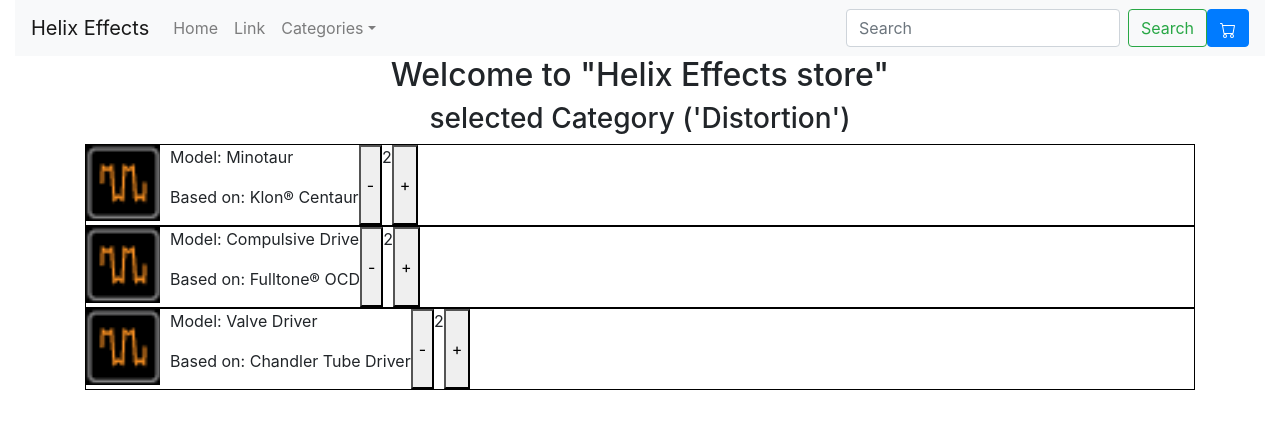
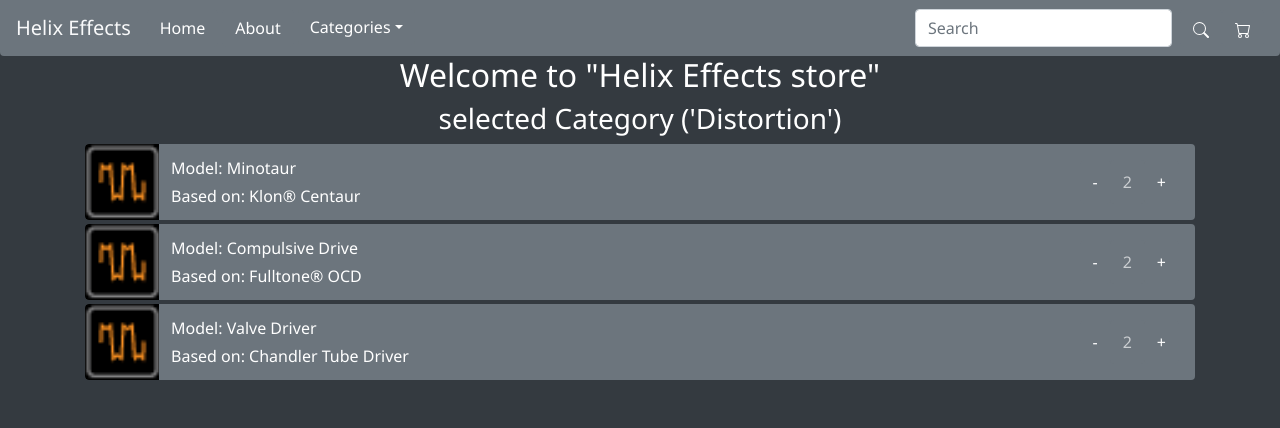
Before and after one commit to marianomartinez/CH-Helix-React, a React (Create React App) app: page / in a window 1280 px wide. Shown: the top 428 px of the page. Built offline with nearby package versions, Linux system fonts and the light colour scheme.

Commit message:
Entrega Desafío: Contador con botón

```diff
--- a/src/App.js
+++ b/src/App.js
@@ -10,6 +10,8 @@
 // Importing the Bootstrap CSS
 import 'bootstrap/dist/css/bootstrap.min.css';
 import {Container} from 'react-bootstrap';
+// My master css file
+import './master.css';
 
 function App() {
   return (
@@ -20,7 +22,7 @@
     //     <ReactLink />
     //   </header>
     // </div>
-    <Container fluid>
+    <Container fluid className="vh-100 p-0 bg-dark">
       <NavBar />
       <Home />
     </Container>
--- a/src/components/CartWidget.js
+++ b/src/components/CartWidget.js
@@ -3,11 +3,11 @@
 
 function CartWidget() {
     return (
-        <Button>
+        <button className="btn btn-secondary">
             <svg width="1em" height="1em" viewBox="0 0 16 16" class="bi bi-cart" fill="currentColor" xmlns="http://www.w3.org/2000/svg">
                 <path fill-rule="evenodd" d="M0 1.5A.5.5 0 0 1 .5 1H2a.5.5 0 0 1 .485.379L2.89 3H14.5a.5.5 0 0 1 .491.592l-1.5 8A.5.5 0 0 1 13 12H4a.5.5 0 0 1-.491-.408L2.01 3.607 1.61 2H.5a.5.5 0 0 1-.5-.5zM3.102 4l1.313 7h8.17l1.313-7H3.102zM5 12a2 2 0 1 0 0 4 2 2 0 0 0 0-4zm7 0a2 2 0 1 0 0 4 2 2 0 0 0 0-4zm-7 1a1 1 0 1 0 0 2 1 1 0 0 0 0-2zm7 0a1 1 0 1 0 0 2 1 1 0 0 0 0-2z"/>
             </svg>
-        </Button>
+        </button>
     )
 }
 
--- a/src/components/Home.js
+++ b/src/components/Home.js
@@ -12,7 +12,7 @@
 
 function Home(props) {
     return (
-        <Container>
+        <Container className="bg-dark">
             <h2 style={style}>{greeting()}</h2>
             <ItemListContainer />
         </Container>
--- a/src/components/ItemCount.js
+++ b/src/components/ItemCount.js
@@ -15,11 +15,13 @@
         }
     }
 
-    return <>
-        <button onClick={onSubstract}>-</button>
-        <span>{count}</span>
-        <button onClick={onAdd}>+</button>
-    </>;
+    return (
+        <div className="btn-group py-3 pr-3" role="group">
+            <button className={`btn btn-secondary rounded shadow-none ${count == min ? "disabled" : ""}`} onClick={onSubstract}>-</button>
+            <button className="btn btn-secondary rounded shadow-none disabled">{count}</button>
+            <button className={`btn btn-secondary rounded shadow-none ${count == stock ? "disabled" : ""}`} onClick={onAdd}>+</button>
+        </div>
+    );
 }
 
 export default function ItemCount() {
--- a/src/components/ListItem.js
+++ b/src/components/ListItem.js
@@ -8,13 +8,13 @@
 
 const ListItem = (props) => {
         return (
-            <Row style={{ border: "1px solid black" }}>
+            <Row className="bg-secondary mb-1 rounded d-flex justify-content-between">
                 <Media>
-                    <img style={{ paddingRight: "10px" }} src={icon} alt="distortion" />
-                    <Media.Body>
-                        <p>Model: {props.hxName}</p>
-                        <p>Based on: {props.realName}</p>
-                    </Media.Body>
+                    <img className="h-100 mr-1 rounded-left" src={icon} alt="distortion" />
+                    <div className="pl-2 my-auto rounded">
+                        <p className="my-1">Model: {props.hxName}</p>
+                        <p className="my-1">Based on: {props.realName}</p>
+                    </div>
                 </Media>
                 <ItemCount />
             </Row>
--- a/src/components/NavBar.js
+++ b/src/components/NavBar.js
@@ -2,47 +2,82 @@
 //Components
 import CartWidget from './CartWidget';
 // Bootstrap
-import {Navbar, Nav, NavDropdown, Form, FormControl, Button} from 'react-bootstrap';
+import {Navbar, Nav, NavDropdown, Form, FormControl, Button, Dropdown} from 'react-bootstrap';
+// My general css file
+import '../master.css';
 
-// El array de abajo lo hice con la intención de usar un .map para crear los NavDropdown.Item.
-// let categories = ['Distortion','Dynamics','EQ','Modulation','Delay','Reverb','Pitch/Synth','Filter','Wah','Guitar Amp','Bass Amp','Microphone','Volume/Pan','Looper']
 
 function NavBar() {
+
+  // El array de abajo lo hice con la intención de usar un .map para crear los NavDropdown.Item.
+  let categories = [
+    { name: 'Distortion' },
+    { name: 'Dynamics' },
+    { name: 'EQ' },
+    { name: 'Modulation' },
+    { name: 'Delay' },
+    { name: 'Reverb' },
+    { name: 'Pitch/Synth' },
+    { name: 'Filter' },
+    { name: 'Wah' },
+    { name: 'Guitar Amp' },
+    { name: 'Bass Amp' },
+    { name: 'Microphone' },
+    { name: 'Volume /Pan' },
+    { name: 'Looper' }
+  ]
+
   return (
-  <Navbar bg="light" expand="lg">
-    <Navbar.Brand href="#home">Helix Effects</Navbar.Brand>
+  <Navbar className="bg-secondary rounded-bottom" expand="md">
+    <Navbar.Brand className="text-light" href="#home">Helix Effects</Navbar.Brand>
     <Navbar.Toggle aria-controls="basic-navbar-nav" />
     <Navbar.Collapse id="basic-navbar-nav">
       <Nav className="mr-auto">
-        <Nav.Link href="#home">Home</Nav.Link>
-        <Nav.Link href="#link">Link</Nav.Link>
-        <NavDropdown title="Categories" id="basic-nav-dropdown">
-            {/* categories.map((variant, idx) => (
-              <NavDropdown.Item key={idx} variant={variant} href="#action/3.1">{variant}</NavDropdown.Item>
-            )) */}
-          <NavDropdown.Item href="#categories/3.1">Distortion</NavDropdown.Item>
-          <NavDropdown.Item href="#categories/3.2">Dynamics</NavDropdown.Item>
-          <NavDropdown.Item href="#categories/3.3">EQ</NavDropdown.Item>
-          <NavDropdown.Item href="#categories/3.4">Modulation</NavDropdown.Item>
-          <NavDropdown.Item href="#categories/3.5">Delay</NavDropdown.Item>
-          <NavDropdown.Item href="#categories/3.6">Reverb</NavDropdown.Item>
-          <NavDropdown.Item href="#categories/3.7">Pitch/Synth</NavDropdown.Item>
-          <NavDropdown.Item href="#categories/3.8">Filter</NavDropdown.Item>
-          <NavDropdown.Item href="#categories/3.9">Wah</NavDropdown.Item>
-          <NavDropdown.Item href="#categories/3.10">Guitar Amp</NavDropdown.Item>
-          <NavDropdown.Item href="#categories/3.11">Bass Amp</NavDropdown.Item>
-          <NavDropdown.Item href="#categories/3.12">Mic Amp</NavDropdown.Item>
-          <NavDropdown.Item href="#categories/3.13">Guitar Cabinet</NavDropdown.Item>
-          <NavDropdown.Item href="#categories/3.14">Bass Cabinet</NavDropdown.Item>
-          <NavDropdown.Item href="#categories/3.15">Microphone</NavDropdown.Item>
-          <NavDropdown.Item href="#categories/3.16">Volume/Pan</NavDropdown.Item>
-          <NavDropdown.Item href="#categories/3.17">Looper</NavDropdown.Item>
-        </NavDropdown>
+
+        {/* !!! Estoy pasando el dropdown a este formato para no usar el de abajo, pero al hacer clic no despliega el listado. Voy a seguir probando. */}
+        <div className="dropdown" role="group" aria-label="...">
+            <a className="btn btn-secondary rounded shadow-none" href="#home" role="button">Home</a>
+            <a className="btn btn-secondary rounded shadow-none mx-1" href="#about" role="button">About</a>
+            {/* <button type="button" className="btn btn-secondary rounded shadow-none dropdown-toggle" data-toggle="dropdown" aria-haspopup="true" aria-expanded="false">
+              Categories
+            </button>
+            <div className="dropdown-menu">
+              <a className="dropdown-item" href="#action">Action</a>
+              <a className="dropdown-item" href="#action">Another action</a>
+              <a className="dropdown-item" href="#action">Something else here</a>
+
+            </div> */}
+        </div>
+
+
+
+        <Dropdown>
+          <Dropdown.Toggle variant="secondary" className="border-0">Categories</Dropdown.Toggle>
+          <Dropdown.Menu className="bg-secondary w-100">
+          {categories.map((elements, i) => (
+            <Nav.Link className="bg-secondary text-light"
+            {...elements} key={i} href={`#categories/${elements.name}`}>{elements.name}</Nav.Link>))
+          }
+          </Dropdown.Menu>
+        </Dropdown>
+
+
+        {/* <NavDropdown className="bg-secondary" title="Categories">
+          {categories.map((elements, i) => (
+            <NavDropdown.Item className="bg-secondary text-light"
+            {...elements} key={i} href={`#categories/${elements.name}`}>{elements.name}</NavDropdown.Item>))
+          }
+        </NavDropdown> */}
+
+
       </Nav>
-      <Form inline>
-        <FormControl type="text" placeholder="Search" className="mr-sm-2" />
-        <Button variant="outline-success">Search</Button>
-      </Form>
+        <Form inline>
+          <FormControl type="text" placeholder="Search" className="mr-sm-2" />
+          <button className="btn btn-secondary shadow-none"><svg width="1em" height="1em" viewBox="0 0 16 16" class="bi bi-search" fill="currentColor" xmlns="http://www.w3.org/2000/svg">
+            <path fill-rule="evenodd" d="M10.442 10.442a1 1 0 0 1 1.415 0l3.85 3.85a1 1 0 0 1-1.414 1.415l-3.85-3.85a1 1 0 0 1 0-1.415z" />
+            <path fill-rule="evenodd" d="M6.5 12a5.5 5.5 0 1 0 0-11 5.5 5.5 0 0 0 0 11zM13 6.5a6.5 6.5 0 1 1-13 0 6.5 6.5 0 0 1 13 0z" />
+          </svg></button>
+        </Form>
     </Navbar.Collapse>
     <CartWidget />
   </Navbar>
--- /dev/null
+++ b/src/master.css
@@ -0,0 +1,4 @@
+* {
+    color:white;
+    font-family: 'Segoe UI', Tahoma, Geneva, Verdana, sans-serif;
+}
```
